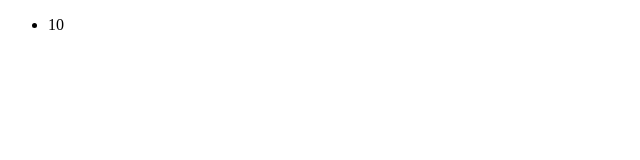
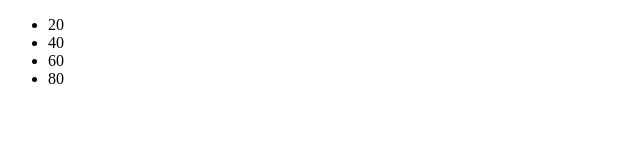
Before and after one commit to ojhal/React-Testing, a React (Create React App) app: page / in a window 1280 px wide. Shown: the top 160 px of the page, without its empty margins (0-640 px from the left). Built offline with nearby package versions, Linux system fonts and the light colour scheme.

Commit message:
I learned lists

```diff
--- a/src/App.js
+++ b/src/App.js
@@ -8,7 +8,10 @@ export default class App extends Component {
     const arr = [10, 20, 30, 40];
     return (
       <ul>
-        <li>{arr[0]}</li>
+        <li>{arr[0] * 2}</li>
+        <li>{arr[1] * 2}</li>
+        <li>{arr[2] * 2}</li>
+        <li>{arr[3] * 2}</li>
       </ul>
     )
 
```
